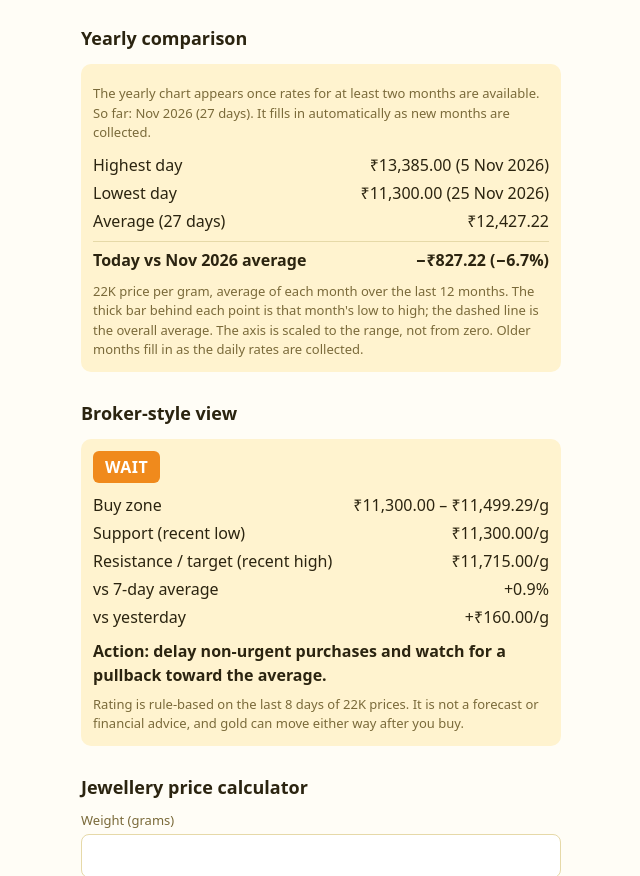
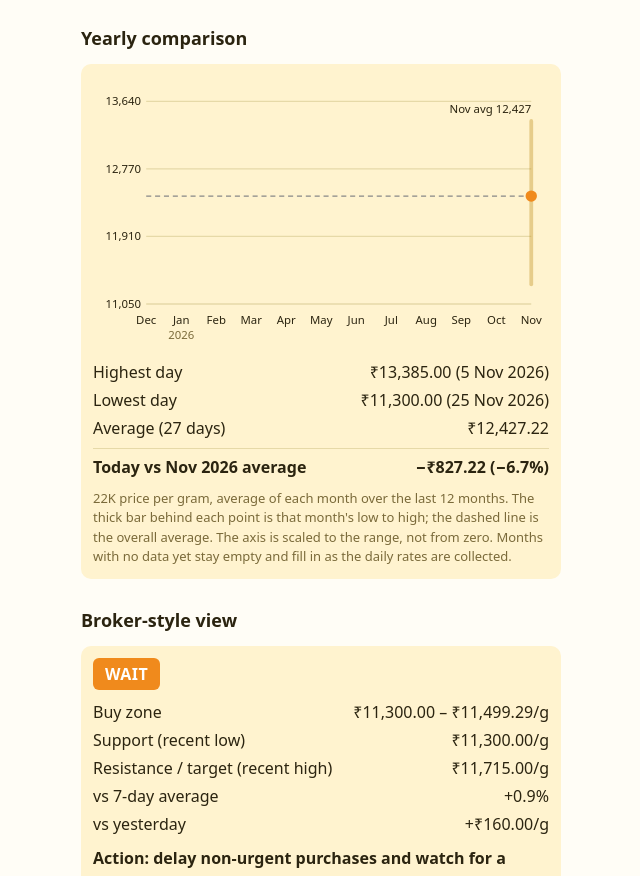
Before and after one commit to emailtosubinkannan-hue/Kerala-Gold-Rate, a plain HTML site: page index.html in a window 1280 px wide. Shown: the part 1424-2300 px from the top of the page, without its empty margins (319-959 px from the left). Drawn offline with Linux system fonts and the light colour scheme.

Commit message:
Yearly chart: always draw the 12-month axis, even with one month of data
Co-Authored-By: Claude Sonnet 5.5 <noreply@anthropic.com>
Claude-Session: https://claude.ai/code/session_011BPFTVLTS9wxSDYD4ZDpTM

```diff
--- a/index.html
+++ b/index.html
@@ -64,7 +64,7 @@ button{width:100%;margin-top:10px;padding:12px;font-size:16px;border:0;border-ra
 
 <h2>Yearly comparison</h2>
 <div class="card"><div id="ychart"></div><div id="ystats" style="margin-top:8px"></div>
-<div class="leg">22K price per gram, average of each month over the last 12 months. The thick bar behind each point is that month's low to high; the dashed line is the overall average. The axis is scaled to the range, not from zero. Older months fill in as the daily rates are collected.</div></div>
+<div class="leg">22K price per gram, average of each month over the last 12 months. The thick bar behind each point is that month's low to high; the dashed line is the overall average. The axis is scaled to the range, not from zero. Months with no data yet stay empty and fill in as the daily rates are collected.</div></div>
 
 <h2>Broker-style view</h2>
 <div class="card" id="reco" hidden>
@@ -187,30 +187,32 @@ function ychart(){var el=$('ychart'),st=$('ystats'),n=YM.length;
  var i,sum=0,dmn=YALL[0],dmx=YALL[0];
  for(i=0;i<YALL.length;i++){sum+=YALL[i].v;if(YALL[i].v<dmn.v)dmn=YALL[i];if(YALL[i].v>dmx.v)dmx=YALL[i]}
  var avg=sum/YALL.length,mlab=function(m){return MON[+m.slice(5,7)-1]+' '+m.slice(0,4)};
- if(n<2){el.innerHTML='<div class="leg">The yearly chart appears once rates for at least two months are available. So far: '+mlab(YM[0].mk)+' ('+YM[0].n+' days). It fills in automatically as new months are collected.</div>'}
- else{
+ var cy=+TODAYD.slice(0,4),cm=+TODAYD.slice(5,7),sm=cm-11,sy=cy;if(sm<1){sm+=12;sy-=1}
+ var N=12,slot=function(mk){return(+mk.slice(0,4)-sy)*12+(+mk.slice(5,7))-sm};
  var W=360,H=216,L=42,R=14,T=20,B=36,lo=Infinity,hi=-Infinity;
  for(i=0;i<n;i++){if(YM[i].mn<lo)lo=YM[i].mn;if(YM[i].mx>hi)hi=YM[i].mx}
  var pad=Math.max((hi-lo)*0.12,100);lo-=pad;hi+=pad;
-  var x=function(j){return L+(W-L-R)*j/(n-1)},y=function(q){return T+(H-T-B)*(1-(q-lo)/(hi-lo))};
+ var x=function(j){return L+(W-L-R)*j/(N-1)},y=function(q){return T+(H-T-B)*(1-(q-lo)/(hi-lo))};
  var cur=YM[n-1],p=hi>lo?(cur.avg-lo)/(hi-lo):0.5,tc=p<=0.33?'#2e9e4f':p<=0.66?'#f08a1c':'#d63a3a';
  var o='<svg viewBox="0 0 '+W+' '+H+'" role="img" aria-label="Yearly 22K gold price chart, monthly averages">',k;
  for(k=0;k<4;k++){var tv=lo+(hi-lo)*k/3;o+='<line class="gl" x1="'+L+'" x2="'+(W-R)+'" y1="'+y(tv)+'" y2="'+y(tv)+'"/><text x="'+(L-4)+'" y="'+(y(tv)+3)+'" text-anchor="end">'+(Math.round(tv/10)*10).toLocaleString('en-IN')+'</text>'}
-  var pts=[];for(i=0;i<n;i++)pts.push(x(i).toFixed(1)+','+y(YM[i].avg).toFixed(1));
-  o+='<polygon class="ar" points="'+pts.join(' ')+' '+x(n-1).toFixed(1)+','+(H-B)+' '+x(0).toFixed(1)+','+(H-B)+'"/>';
-  for(i=0;i<n;i++)o+='<line class="rg" x1="'+x(i).toFixed(1)+'" x2="'+x(i).toFixed(1)+'" y1="'+y(YM[i].mx).toFixed(1)+'" y2="'+y(YM[i].mn).toFixed(1)+'"/>';
-  o+='<polyline class="ln" points="'+pts.join(' ')+'"/>';
+ var sl=YM.map(function(m){return slot(m.mk)}),pts=[];
+ for(i=0;i<n;i++)pts.push(x(sl[i]).toFixed(1)+','+y(YM[i].avg).toFixed(1));
+ if(n>=2)o+='<polygon class="ar" points="'+pts.join(' ')+' '+x(sl[n-1]).toFixed(1)+','+(H-B)+' '+x(sl[0]).toFixed(1)+','+(H-B)+'"/>';
+ for(i=0;i<n;i++)o+='<line class="rg" x1="'+x(sl[i]).toFixed(1)+'" x2="'+x(sl[i]).toFixed(1)+'" y1="'+y(YM[i].mx).toFixed(1)+'" y2="'+y(YM[i].mn).toFixed(1)+'"/>';
+ if(n>=2)o+='<polyline class="ln" points="'+pts.join(' ')+'"/>';
  o+='<line x1="'+L+'" x2="'+(W-R)+'" y1="'+y(avg)+'" y2="'+y(avg)+'" stroke="#888" stroke-dasharray="4 3"/>';
-  var ia=function(j){return j==0?'start':j==n-1?'end':'middle'},ib=function(j){return j==0&&n>1?'start':j==n-1?'end':'middle'},imx=0,imn=0;
+ var ia=function(j){return j==0?'start':j==N-1?'end':'middle'},imx=0,imn=0;
  for(i=0;i<n;i++){if(YM[i].avg>YM[imx].avg)imx=i;if(YM[i].avg<YM[imn].avg)imn=i}
-  for(i=0;i<n;i++)o+='<circle cx="'+x(i).toFixed(1)+'" cy="'+y(YM[i].avg).toFixed(1)+'" r="'+(i==n-1?4.5:2.5)+'" fill="'+(i==n-1?tc:'var(--gold)')+'"/>';
-  o+='<text x="'+x(imx)+'" y="'+(y(YM[imx].mx)-6)+'" text-anchor="'+ia(imx)+'">High '+Math.round(YM[imx].avg).toLocaleString('en-IN')+'</text>';
-  if(imn!=imx)o+='<text x="'+x(imn)+'" y="'+(y(YM[imn].mn)+14)+'" text-anchor="'+ia(imn)+'">Low '+Math.round(YM[imn].avg).toLocaleString('en-IN')+'</text>';
-  var hasJan=false;for(i=0;i<n;i++)if(YM[i].mk.slice(5,7)=='01')hasJan=true;
-  for(i=0;i<n;i++){var m=+YM[i].mk.slice(5,7),xs=x(i).toFixed(1),an=i==0?'middle':i==n-1?'middle':'middle';
-   o+='<text x="'+xs+'" y="'+(H-20)+'" text-anchor="'+an+'">'+MON[m-1]+'</text>';
-   if(m==1||(i==0&&!hasJan))o+='<text x="'+xs+'" y="'+(H-8)+'" text-anchor="'+an+'" style="fill:var(--muted)">'+YM[i].mk.slice(0,4)+'</text>'}
-  el.innerHTML=o+'</svg>'}
+ for(i=0;i<n;i++)o+='<circle cx="'+x(sl[i]).toFixed(1)+'" cy="'+y(YM[i].avg).toFixed(1)+'" r="'+(i==n-1?4.5:2.5)+'" fill="'+(i==n-1?tc:'var(--gold)')+'"/>';
+ if(n>=2){
+  o+='<text x="'+x(sl[imx])+'" y="'+(y(YM[imx].mx)-6)+'" text-anchor="'+ia(sl[imx])+'">High '+Math.round(YM[imx].avg).toLocaleString('en-IN')+'</text>';
+  if(imn!=imx)o+='<text x="'+x(sl[imn])+'" y="'+(y(YM[imn].mn)+14)+'" text-anchor="'+ia(sl[imn])+'">Low '+Math.round(YM[imn].avg).toLocaleString('en-IN')+'</text>'}
+ else o+='<text x="'+x(sl[0])+'" y="'+(y(YM[0].mx)-6)+'" text-anchor="end">'+MON[+YM[0].mk.slice(5,7)-1]+' avg '+Math.round(YM[0].avg).toLocaleString('en-IN')+'</text>';
+ for(i=0;i<N;i++){var mi=sm-1+i,m=(mi%12)+1,yr=sy+Math.floor(mi/12),xs=x(i).toFixed(1);
+  o+='<text x="'+xs+'" y="'+(H-20)+'" text-anchor="middle">'+MON[m-1]+'</text>';
+  if(m==1)o+='<text x="'+xs+'" y="'+(H-8)+'" text-anchor="middle" style="fill:var(--muted)">'+yr+'</text>'}
+ el.innerHTML=o+'</svg>';
  var ch=rate-YM[0].avg,cp=ch/YM[0].avg*100;
  st.innerHTML='<div class="row"><span>Highest day</span><span>'+fmt.format(dmx.v)+' ('+dlabel(dmx.k)+')</span></div>'+
  '<div class="row"><span>Lowest day</span><span>'+fmt.format(dmn.v)+' ('+dlabel(dmn.k)+')</span></div>'+
```
Lines whose indentation alone changed are shown as unchanged.
